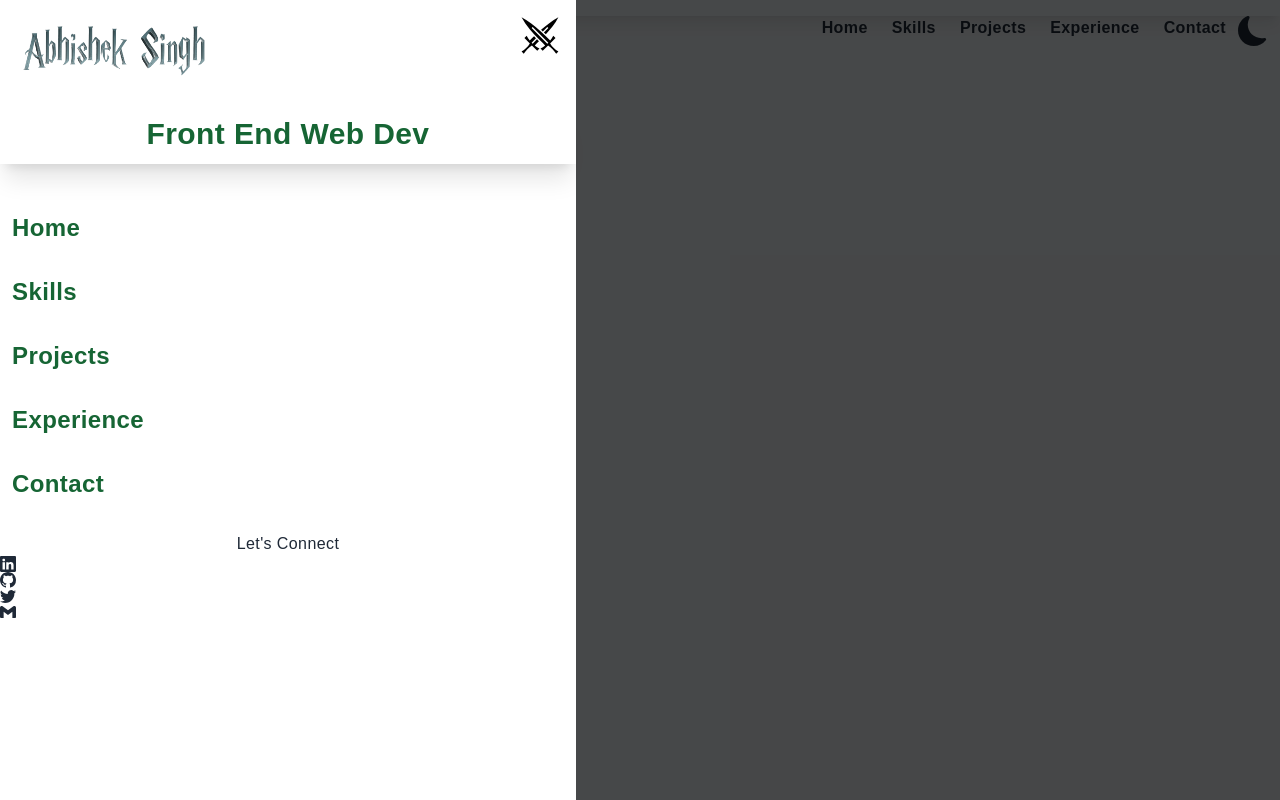
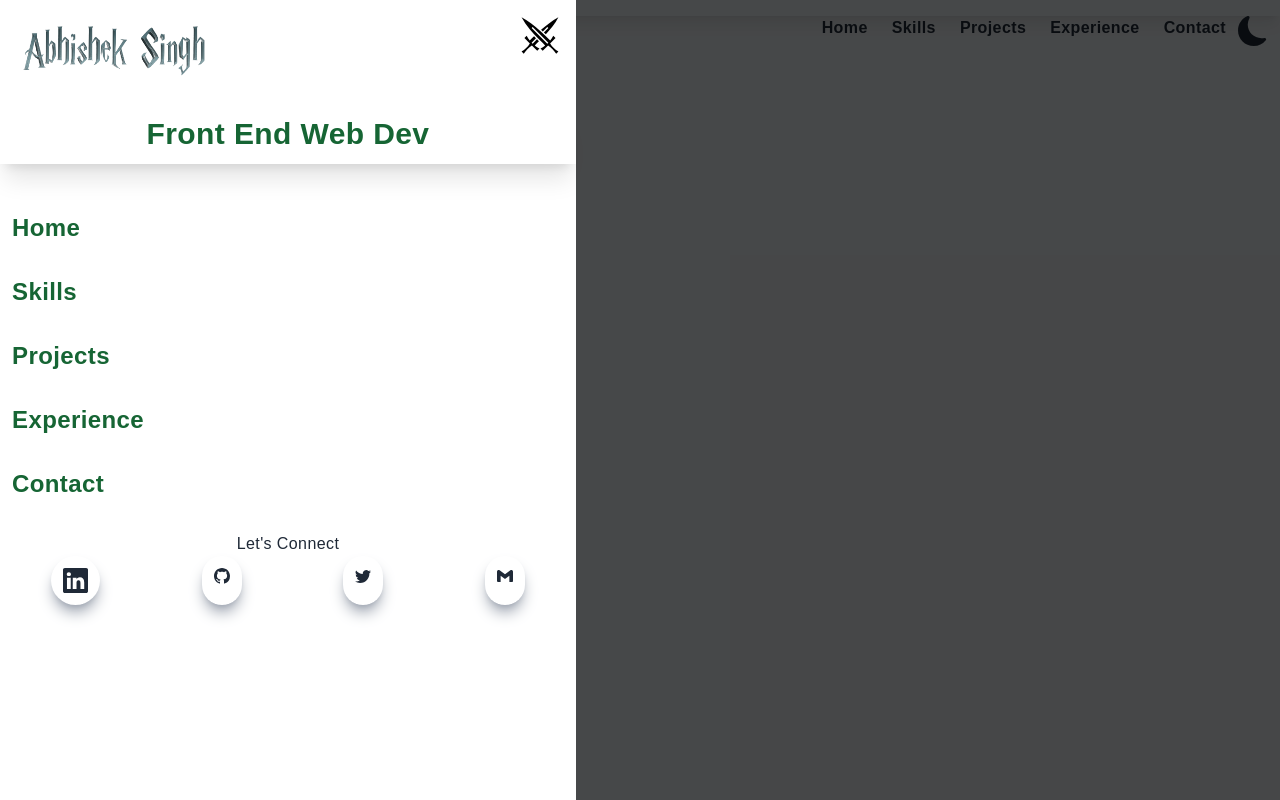
Before and after one commit to kunwarabhi7/nextjs-portfolio, a Next.js app: page / in a window 1280 px wide. Built offline with nearby package versions, Linux system fonts and the light colour scheme.

Commit message:
added hover effect to icons

```diff
--- a/components/NavBar.jsx
+++ b/components/NavBar.jsx
@@ -98,11 +98,19 @@ const NavBar = ({darkmode , setDarkmode}) => {
   <p className='text-center'>
     Let's Connect
     </p>
-    <div>
-      <BsLinkedin />
-      <BsGithub />
+    <div className='flex justify-around'>
+      <div className='rounded-full shadow-lg shadow-gray-400 hover:scale-105  p-3 ease-in duration-300'>
+      <BsLinkedin size={25} />
+      </div>
+      <div className='rounded-full shadow-lg shadow-gray-400 hover:scale-105  p-3 ease-in duration-300'>
+ <BsGithub />
+      </div>
+      <div className='rounded-full shadow-lg shadow-gray-400 hover:scale-105  p-3 ease-in duration-300'>
       <BsTwitter />
-<SiGmail />
+      </div>
+      <div className='rounded-full shadow-lg shadow-gray-400 hover:scale-105  p-3 ease-in duration-300'>
+      <SiGmail />
+      </div>
 
     </div>
 </div>
```
